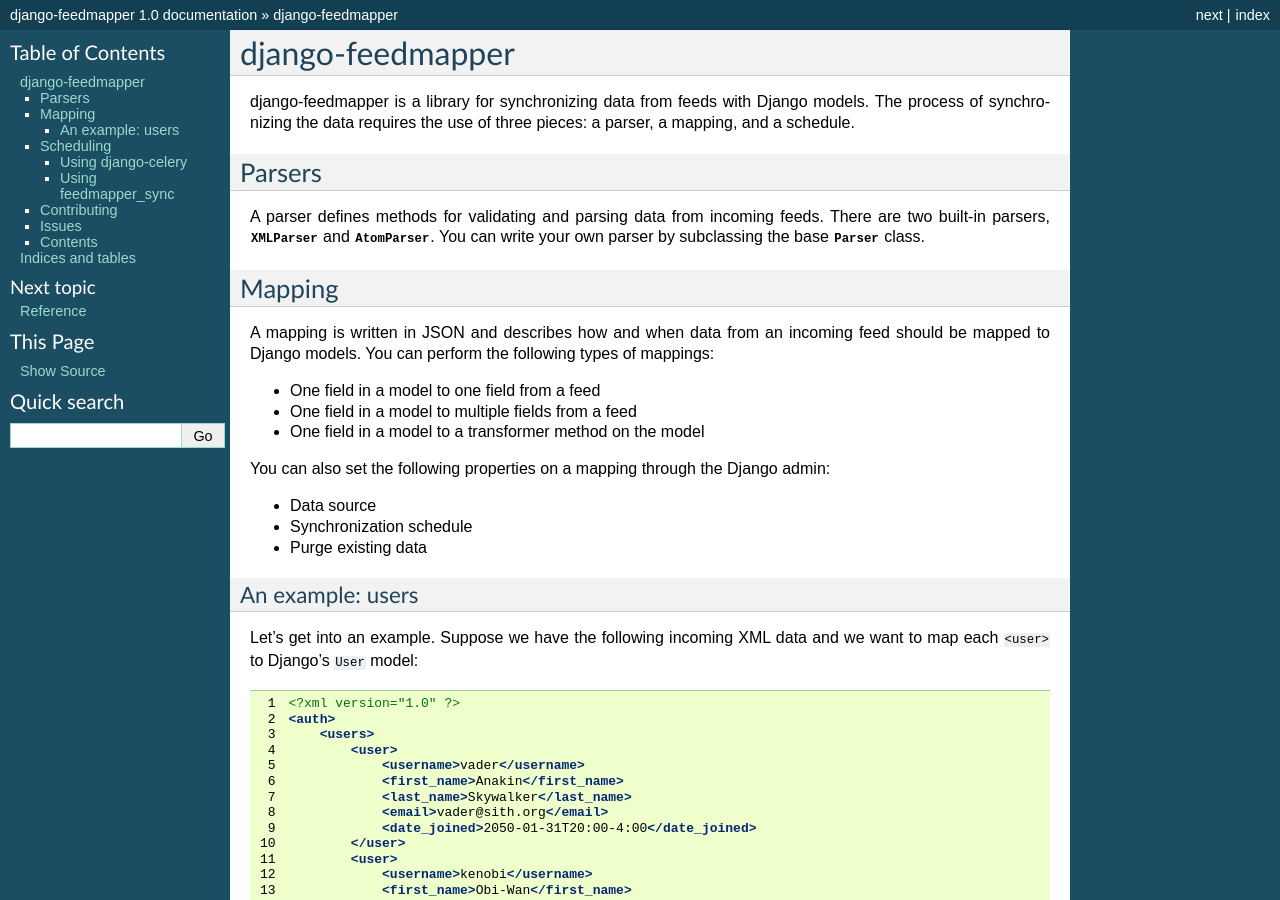
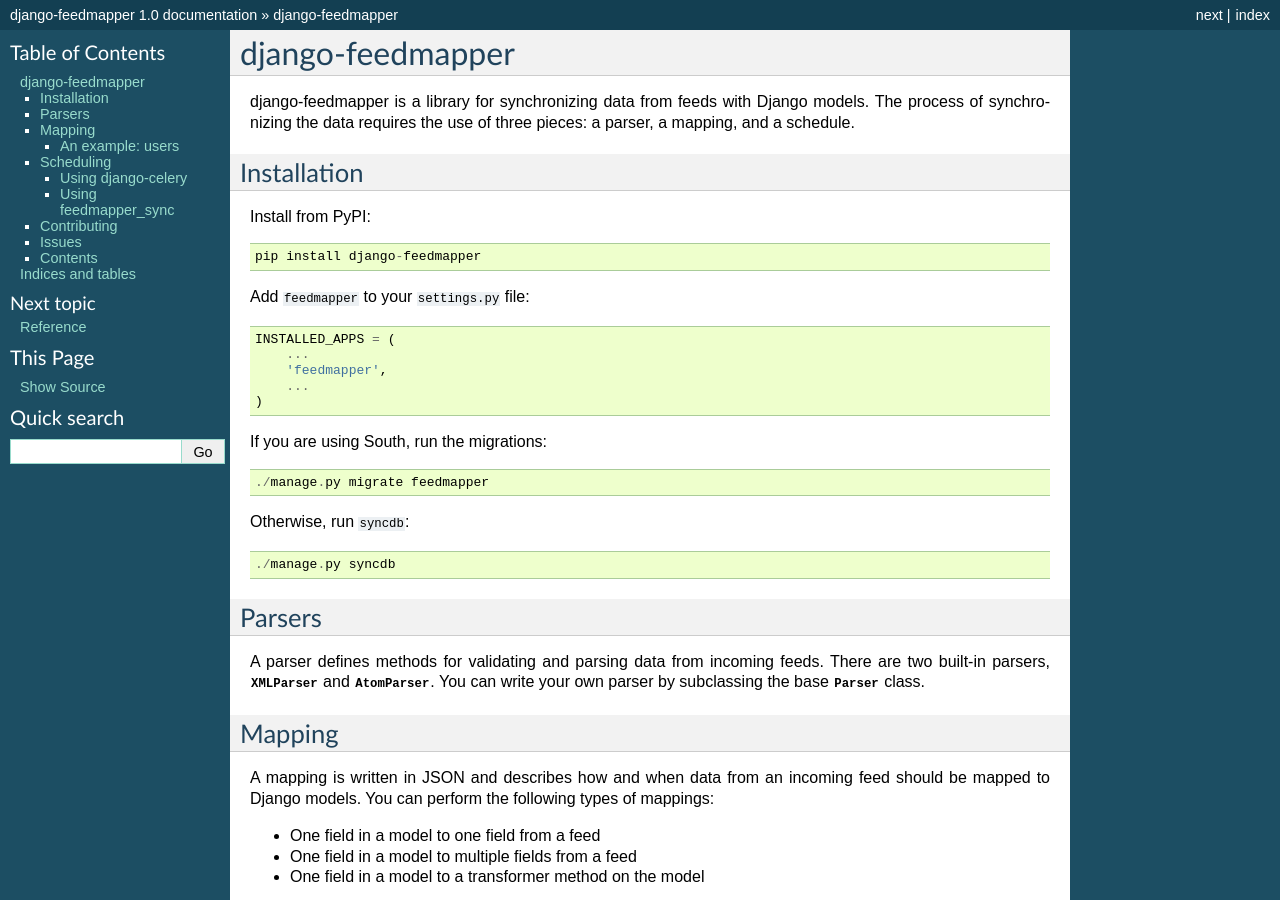
Before and after one commit to richleland/django-feedmapper, a Sphinx documentation site: the page built from docs/source/index.rst, in a window 1280 px wide and 900 px high. Built offline with Sphinx 7.4.7, drawn with Linux system fonts in a browser that asks for light colours.

Commit message:
added installation instructions

```diff
--- a/docs/source/index.rst
+++ b/docs/source/index.rst
@@ -2,6 +2,29 @@
 =================
 
 django-feedmapper is a library for synchronizing data from feeds with Django models. The process of synchronizing the data requires the use of three pieces: a parser, a mapping, and a schedule.
+
+Installation
+************
+
+Install from PyPI::
+
+    pip install django-feedmapper
+
+Add ``feedmapper`` to your ``settings.py`` file::
+
+    INSTALLED_APPS = (
+        ...
+        'feedmapper',
+        ...
+    )
+
+If you are using South, run the migrations::
+
+    ./manage.py migrate feedmapper
+
+Otherwise, run ``syncdb``::
+
+    ./manage.py syncdb
 
 Parsers
 *******
```
